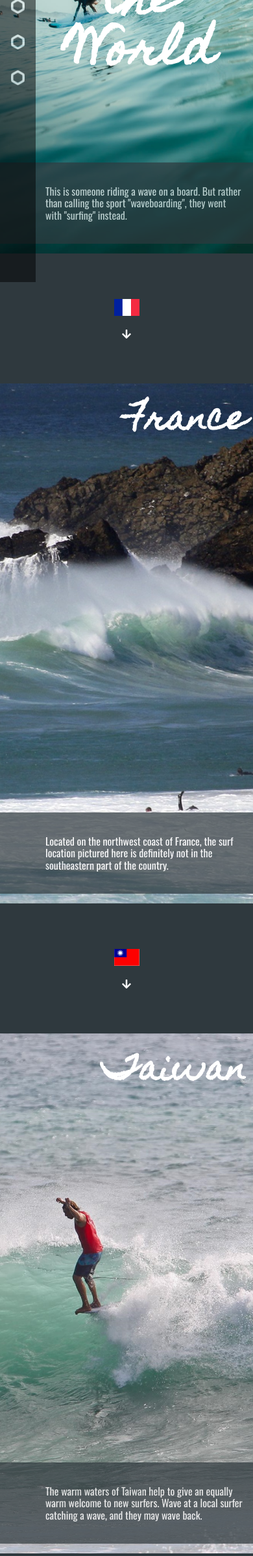
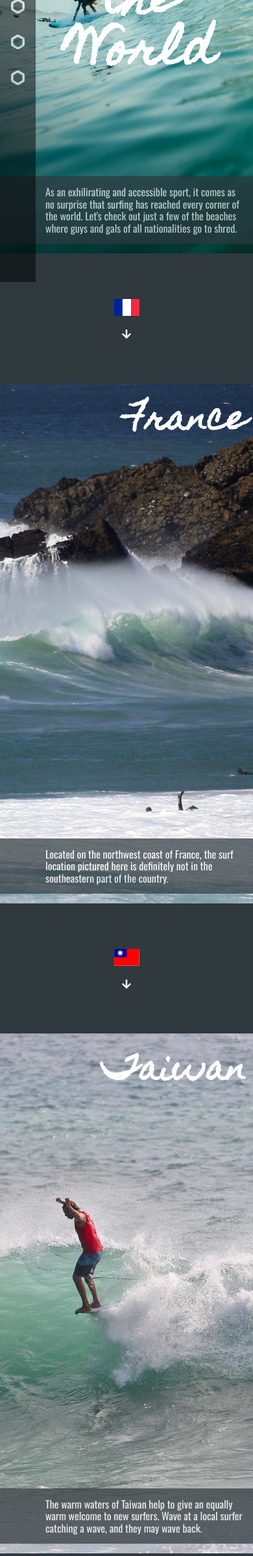
Before and after one commit to michaelaranda-web/surf-spots, a PHP site: page /index.html in a window 390 px wide. Shown: the part 410-2804 px from the top of the page at 65% size. Run offline with PHP 8.4, Linux system fonts and the light colour scheme; some libraries are stand-ins or nearby versions.

Commit message:
Adjusts styles for mobile.

```diff
--- a/css/styles.css
+++ b/css/styles.css
@@ -243,7 +243,6 @@ h1 {
     position: absolute;
     bottom: 15px;
     margin: 0;
-    padding-left: 70px;
-    padding-right: 15px;
+    padding: 15px 15px 15px 70px;
   }
 }
--- a/index.html
+++ b/index.html
@@ -31,7 +31,7 @@
 		  <div id="top-section" class="fixed-background-section">
 		  	<div class="fixed-container">
 		  		<h1>Surf Spots Around the World</h1>
-		  		<p>This is someone riding a wave on a board. But rather than calling the sport "waveboarding", they went with "surfing" instead.</p>
+		  		<p>As an exhilirating and accessible sport, it comes as no surprise that surfing has reached every corner of the world. Let's check out just a few of the beaches where guys and gals of all nationalities go to shred.</p>
 		  	</div>
 		  </div>
 		  <div class="divider-section">
```
